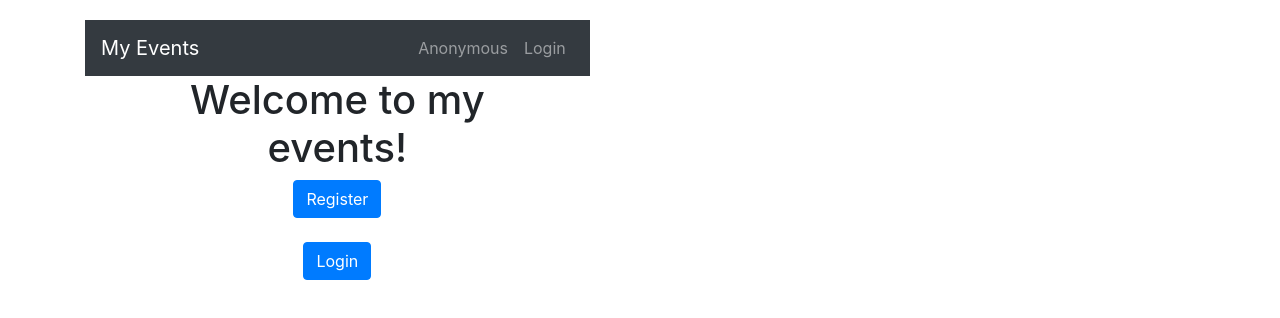
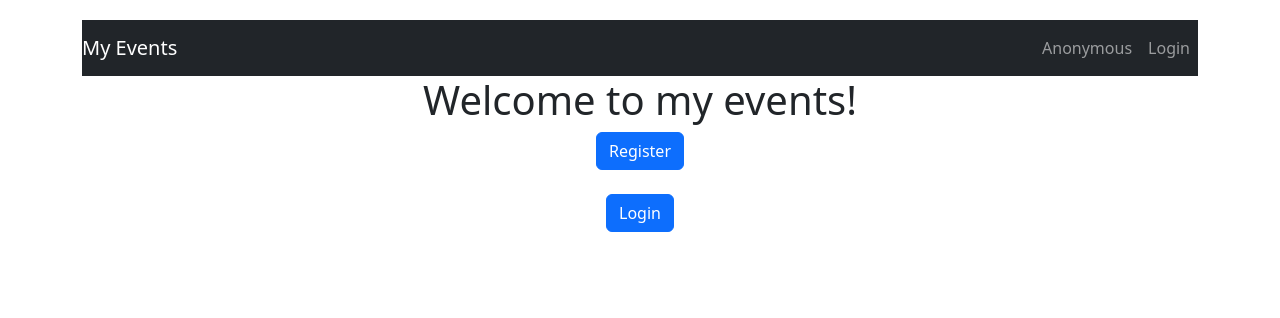
Before and after one commit to flinden68/my-events-demo-application, a Vue app in the folder vue-app/: page / in a window 1280 px wide. Shown: the top 318 px of the page. Built offline with nearby package versions, Linux system fonts and the light colour scheme.

Commit message:
upgraded to vue app

```diff
--- a/vue-app/public/index.html
+++ b/vue-app/public/index.html
@@ -7,10 +7,8 @@
     <link rel="icon" type="image/png" href="<%= BASE_URL %>ElstarIcon.png">
     <title>My events (VueJS)</title>
 
-    <link rel="stylesheet" href="https://maxcdn.bootstrapcdn.com/bootstrap/4.0.0-beta.2/css/bootstrap.min.css" />
-    <script src="https://code.jquery.com/jquery-3.2.1.slim.min.js" integrity="sha384-KJ3o2DKtIkvYIK3UENzmM7KCkRr/rE9/Qpg6aAZGJwFDMVNA/GpGFF93hXpG5KkN" crossorigin="anonymous"></script>
-    <script src="https://cdnjs.cloudflare.com/ajax/libs/popper.js/1.12.9/umd/popper.min.js" integrity="sha384-ApNbgh9B+Y1QKtv3Rn7W3mgPxhU9K/ScQsAP7hUibX39j7fakFPskvXusvfa0b4Q" crossorigin="anonymous"></script>
-    <script src="https://maxcdn.bootstrapcdn.com/bootstrap/4.0.0/js/bootstrap.min.js" integrity="sha384-JZR6Spejh4U02d8jOt6vLEHfe/JQGiRRSQQxSfFWpi1MquVdAyjUar5+76PVCmYl" crossorigin="anonymous"></script>
+    <link rel="stylesheet" href="https://cdn.jsdelivr.net/npm/bootstrap@5.2.3/dist/css/bootstrap.min.css" />
+    <script src="https://cdn.jsdelivr.net/npm/bootstrap@5.2.3/dist/js/bootstrap.min.js" crossorigin="anonymous"></script>
 
   </head>
   <body>
--- a/vue-app/src/App.vue
+++ b/vue-app/src/App.vue
@@ -18,11 +18,13 @@
         <span class="navbar-toggler-icon"></span>
       </button>
       <div class="collapse navbar-collapse" id="navbarNavAltMarkup">
-        <ul class="navbar-nav mr-auto">
+        <ul class="navbar-nav ml-auto">
           <li v-bind:active-class="$route.path!== '/events' ? 'active' : ''" v-if="isAuthenticated"><router-link to="/events" class="nav-link">{{ $t('nav-all-events') }}</router-link></li>
           <li v-bind:active-class="$route.path!== '/event/add' ? 'active' : ''" v-if="isAuthenticated"><router-link to="/event/add" class="nav-link">{{ $t('nav-add-event') }}</router-link></li>
         </ul>
-        <ul class="navbar-nav ml-auto">
+      </div>
+      <div class=" d-flex justify-content-end" id="navbarNavAltMarkup1">
+        <ul class="navbar-nav">
           <li class="nav-link nav-item" v-if="!isAuthenticated">Anonymous</li>
           <li class="nav-link nav-item" v-if="isAuthenticated">{{account.name}}</li>
           <li v-bind:active-class="$route.path!== '/account' ? 'active' : ''" v-if="isAuthenticated"><router-link to="/account" class="nav-link">{{ $t('nav-account') }}</router-link></li>
```
